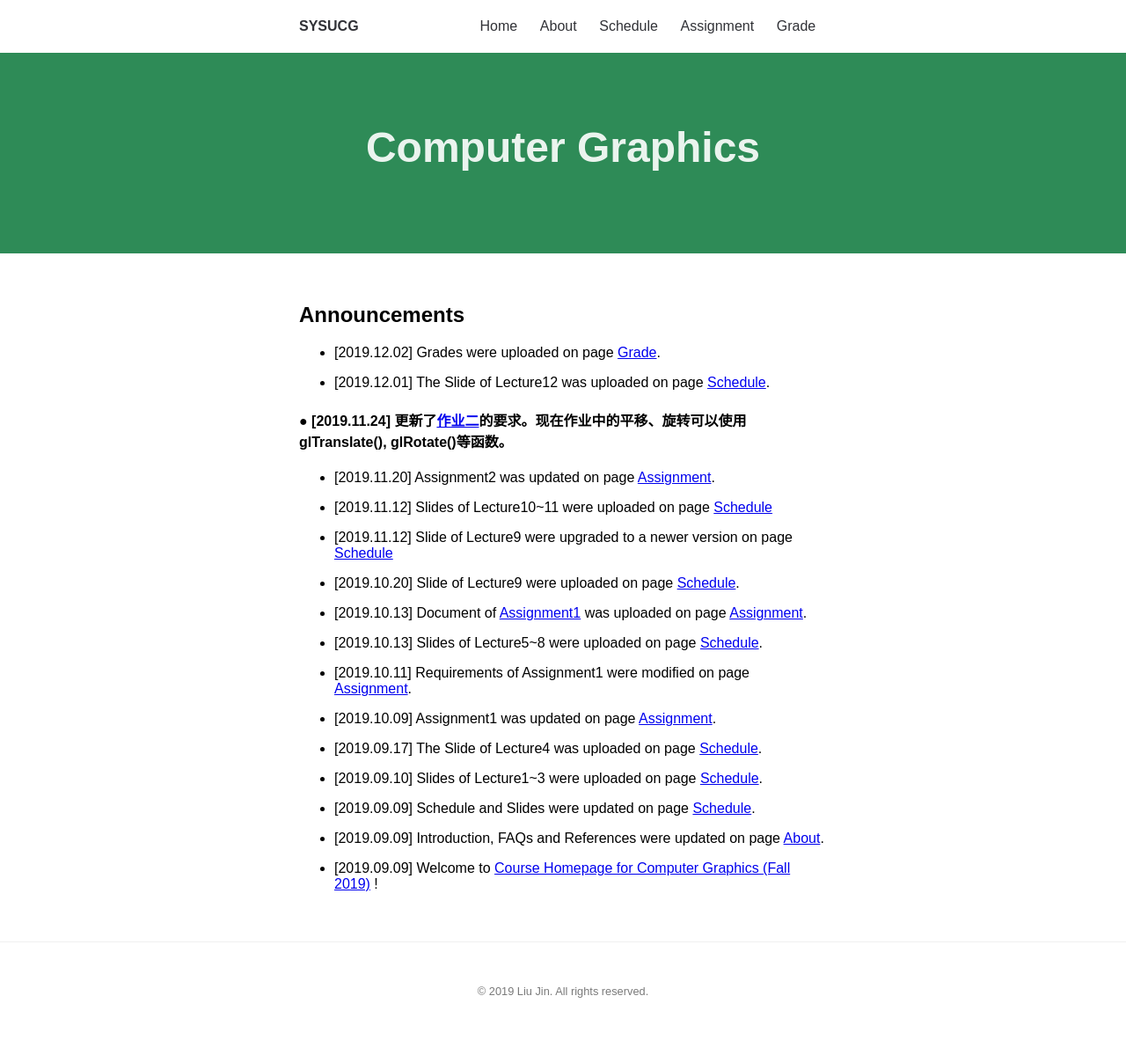
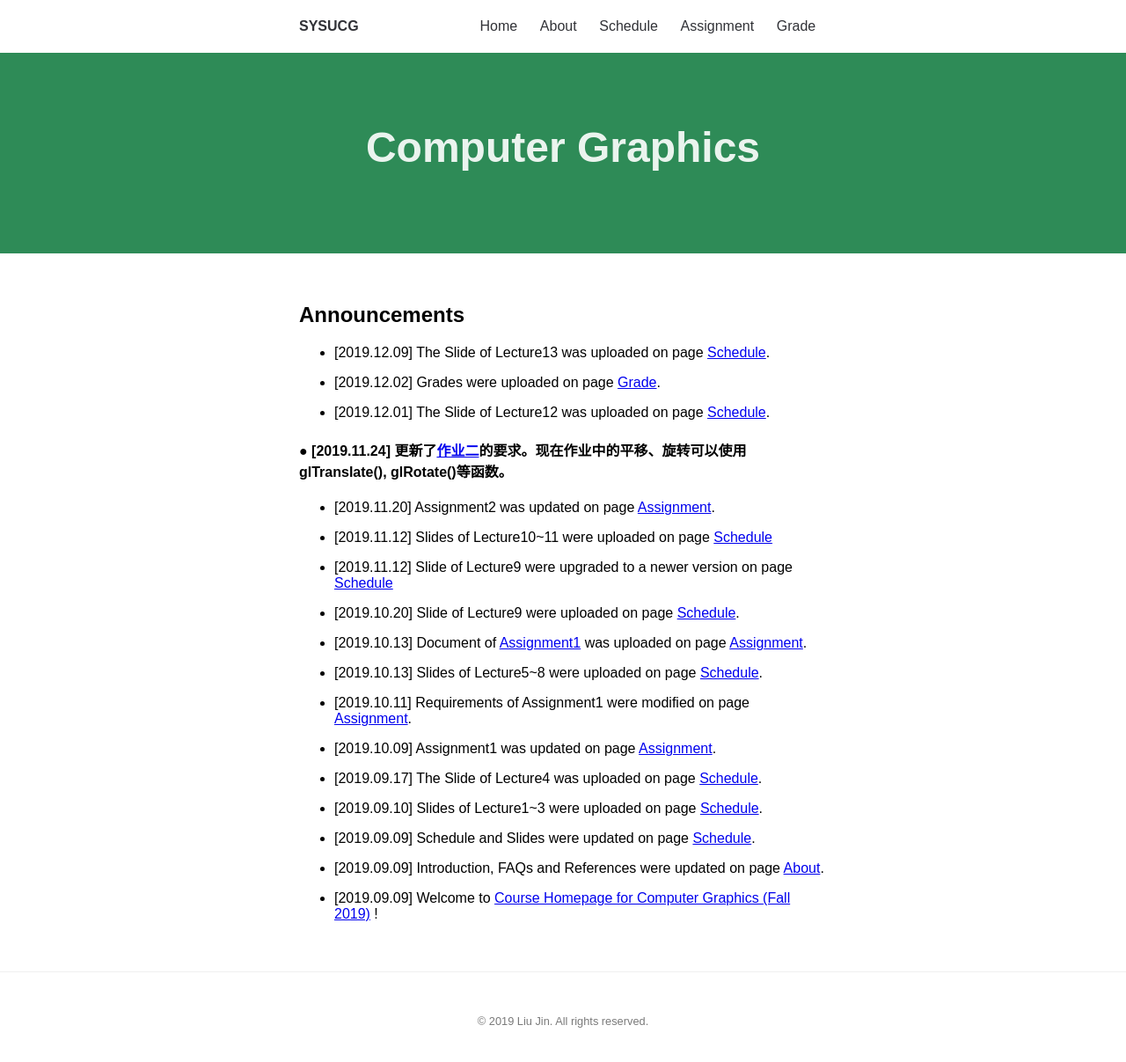
Before and after one commit to sysucg2019/sysucg2019.github.io, a Jekyll site: the page built from index.md, in a window 1280 px wide and 1216 px high. Shown: the top 1207 px of the window at 88% size. Built offline with Jekyll 4.4.1, drawn with Linux system fonts in a browser that asks for light colours.

Commit message:
Update index.md

```diff
--- a/index.md
+++ b/index.md
@@ -4,6 +4,8 @@ title: Computer Graphics (Fall 2019)
 ---
 
 ## Announcements
+- [2019.12.09] The Slide of Lecture13 was uploaded on page [Schedule](https://sysucg2019.github.io/schedule).
+
 - [2019.12.02] Grades were uploaded on page [Grade](https://sysucg2019.github.io/grade).
 
 - [2019.12.01] The Slide of Lecture12 was uploaded on page [Schedule](https://sysucg2019.github.io/schedule).
```
